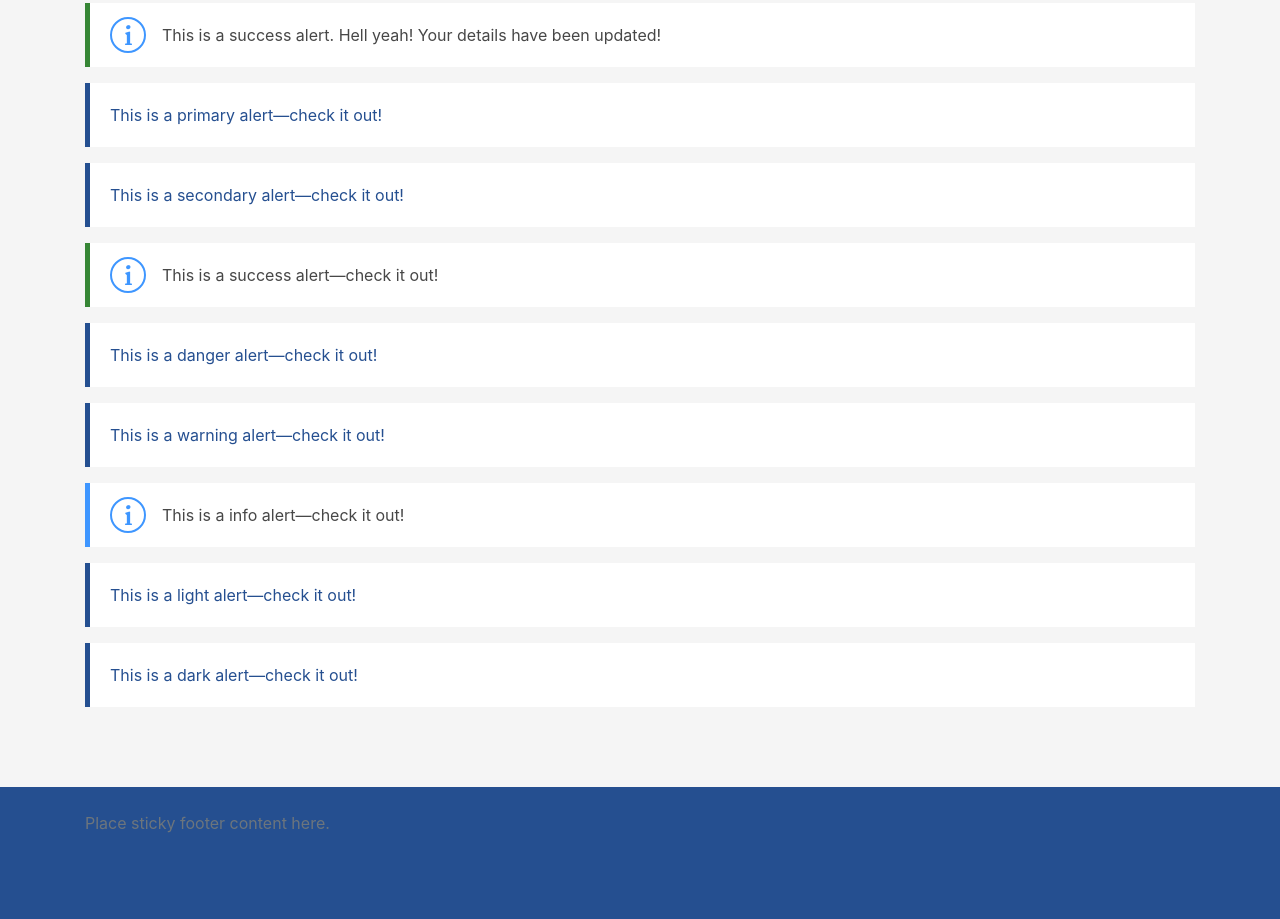
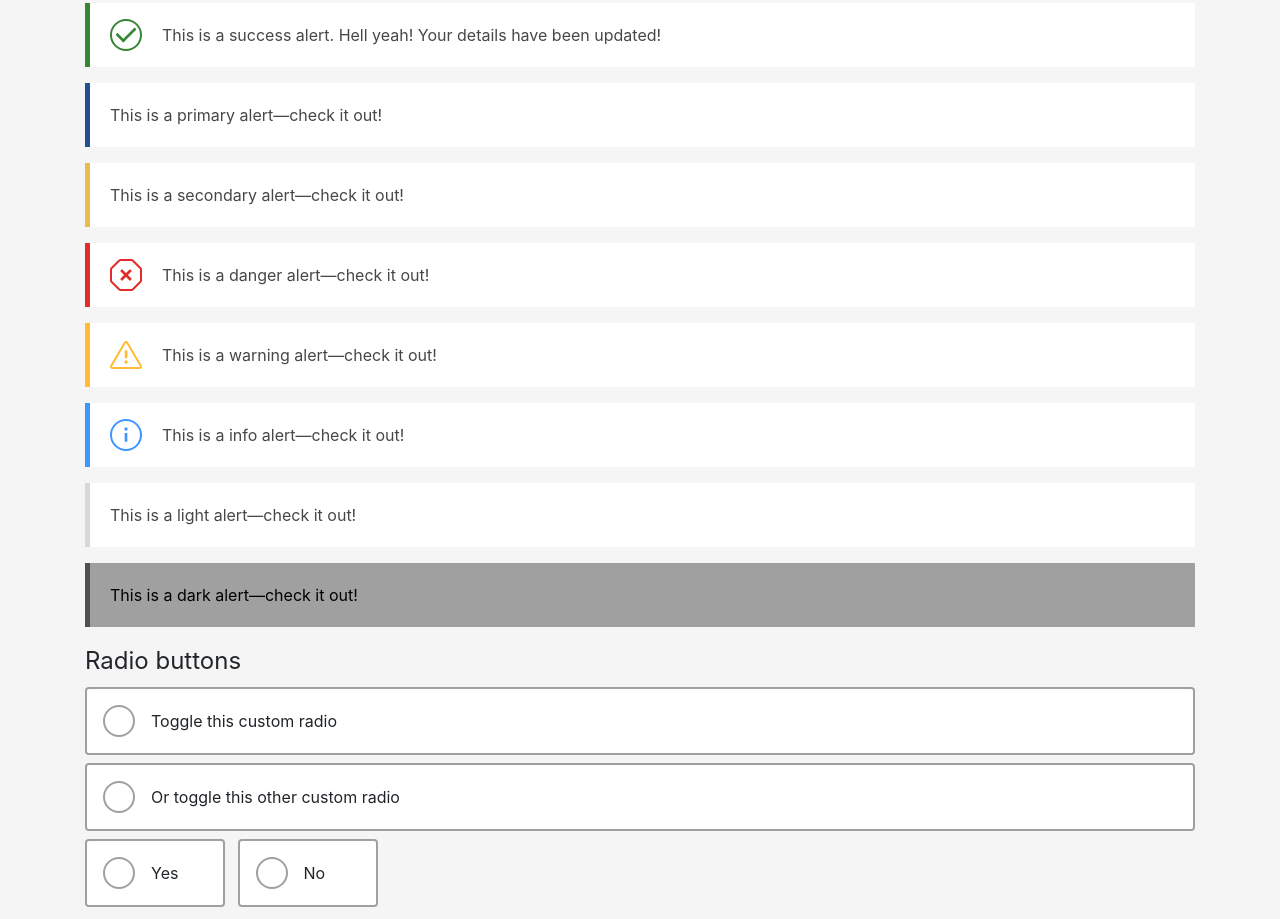
Before and after one commit to AUSGov/rdti-test, a website built with webpack: page src/components.html in a window 1280 px wide. Shown: the part 1003-1922 px from the top of the page. Built offline with nearby package versions, Linux system fonts and the light colour scheme.

Commit message:
updated components especially radio buttons

```diff
--- a/src/components.html
+++ b/src/components.html
@@ -126,9 +126,6 @@
         <div class="alert alert-secondary" role="alert">
           This is a secondary alert—check it out!
         </div>
-        <div class="alert alert-success" role="alert">
-          This is a success alert—check it out!
-        </div>
         <div class="alert alert-danger" role="alert">
           This is a danger alert—check it out!
         </div>
@@ -144,7 +141,27 @@
         <div class="alert alert-dark" role="alert">
           This is a dark alert—check it out!
         </div>
+        <fieldset class="">
+          <legend class="">Radio buttons</legend>
+          <div class="custom-control custom-radio">
+            <input type="radio" id="customRadio1" name="customRadio" class="custom-control-input">
+            <label class="custom-control-label" for="customRadio1">Toggle this custom radio</label>
+          </div>
+          <div class="custom-control custom-radio">
+            <input type="radio" id="customRadio2" name="customRadio" class="custom-control-input">
+            <label class="custom-control-label" for="customRadio2">Or toggle this other custom radio</label>
+          </div>
 
+          <div class="custom-control custom-radio custom-control-inline">
+            <input type="radio" id="customRadioInline1" name="customRadioInline1" class="custom-control-input">
+            <label class="custom-control-label" for="customRadioInline1">Yes</label>
+          </div>
+          <div class="custom-control custom-radio custom-control-inline">
+            <input type="radio" id="customRadioInline2" name="customRadioInline1" class="custom-control-input">
+            <label class="custom-control-label" for="customRadioInline2">No</label>
+          </div>
+
+        </fieldset>
 
       </form>
     </div>
--- a/src/scss/alerts.scss
+++ b/src/scss/alerts.scss
@@ -2,7 +2,7 @@
 
 .alert {
     background-color: white;
-    color: $primary;
+    color: $matteText;
     border-radius: 0;
     border-top: 0;
     border-right: 0;
@@ -18,15 +18,40 @@
 }
 .alert-info {
     border-left-color: $bluePrimary;
-    background-image: url('../public/images/icon-info.png');
+    background-image: url('../public/images/icon-info.svg');
     background-position: 1.250rem center;
+    background-size: 32px;
     padding-left: 4.5rem;
-    color: $matteText;
 }
 .alert-success {
     border-left-color: $green;
-    background-image: url('../public/images/icon-info.png');
+    background-image: url('../public/images/icon-success.svg');
     background-position: 1.250rem center;
+    background-size: 32px;
     padding-left: 4.5rem;
-    color: $matteText;
 }
+.alert-warning {
+    border-left-color: $warning;
+    background-image: url('../public/images/icon-warning.svg');
+    background-position: 1.250rem center;
+    background-size: 32px;
+    padding-left: 4.5rem;
+}
+.alert-danger {
+    border-left-color: $red;
+    background-image: url('../public/images/icon-danger.svg');
+    background-position: 1.250rem center;
+    background-size: 32px;
+    padding-left: 4.5rem;
+}
+.alert-secondary {
+    border-left-color: $secondary;
+}
+.alert-light {
+    border-left-color: $lighterGrey;
+}
+.alert-dark {
+    border-left-color: $darkestGrey;
+    color: black;
+    background-color: $darkGrey;
+}
--- a/src/scss/forms.scss
+++ b/src/scss/forms.scss
@@ -9,3 +9,66 @@
     -webkit-appearance:none;
     appearance: none;
 }
+
+// Custom radio buttons
+
+/* The custom-control */
+.custom-control-label {
+    position: relative;
+    align-items: center;
+    display: flex;
+    vertical-align: middle;
+    padding: 16px 32px;
+    border: 2px solid $darkGrey;
+    border-radius: 4px;
+    background-color: white;
+    &:hover {
+        border-color: $primary;
+        &::before {
+            border-color: $primary;
+        }
+    }
+    &::before {
+        position: relative;
+        top: 0px;
+        left: -1rem;
+        display: flex;
+        width: 2rem;
+        height: 2rem;
+        pointer-events: none;
+        content: "";
+        background-color: #fff;
+        border: $darkGrey solid 2px;
+    }
+    &::after {
+        position: absolute;
+        top: 1rem;
+        left: 1rem;
+        display: block;
+        width: 2rem;
+        height: 2rem;
+        content: "";
+        background: no-repeat 50% / 50% 50%;
+    }
+}
+.custom-radio {
+    margin-bottom: 0.5rem;
+}
+.custom-control {
+    padding-left: 0;
+}
+.custom-control-input:checked ~ .custom-control-label::before, .custom-control-input:not(:disabled):active ~ .custom-control-label::before {
+    border-color: $primary;
+    background-color: $primary;
+}
+.custom-control-input:checked ~ .custom-control-label {
+    border-color: $primary;
+    color: $primary;
+    font-weight: bold;
+}
+.custom-control-inline {
+    margin-right: 0.5rem;
+    .custom-control-label {
+        min-width: 140px;
+    }
+}
--- a/src/scss/variables.scss
+++ b/src/scss/variables.scss
@@ -62,7 +62,7 @@
 // Greys
 $darkestGrey:                      #505050;
 $darkerGrey:                       #707070;
-$darkGrey:                         #A7A7A7;
+$darkGrey:                         #A0A0A0;
 $grey:                             #C4C4C4;
 $lightGrey:                        #C7C7C7;
 $lighterGrey:                      #D8D8D8;
@@ -78,6 +78,9 @@
 $greenTint1:                       #A6D5A6;
 $greenTint2:                       #E8F4E8;
 
+// Warning
+$warning:                          #ffbb33;
+
 // Not so good
 $red:                              #E22C2A;
 $redInteractive:                   #E75755;
@@ -86,6 +89,7 @@
 
 
 // --- Text --- //
+$headingText:                     #333333;
 $matteText:                        #474747;
 $link:                             #007bff;
 $linkHover:                        #0F54C3;
```
Also changed, not shown: src/public/images/icon-danger.png (added), src/public/images/icon-danger.svg (added), src/public/images/icon-info-old.svg (added), src/public/images/icon-info.png (deleted), src/public/images/icon-info.svg (added), src/public/images/icon-stop-old.svg (added), src/public/images/icon-success-old.svg (added), src/public/images/icon-success.svg (added), src/public/images/icon-tick.svg (added), src/public/images/icon-tick2.svg (added), src/public/images/icon-warning-old.svg (added), src/public/images/icon-warning.svg (added).
